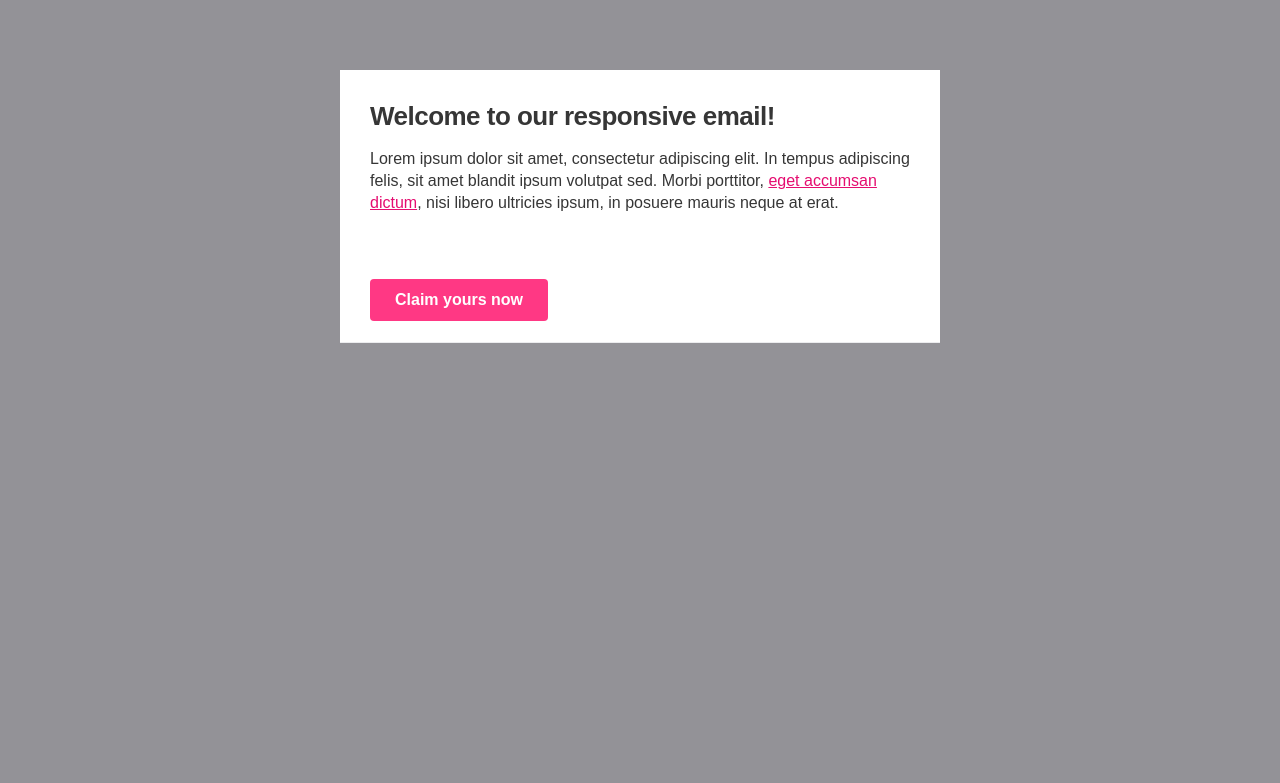
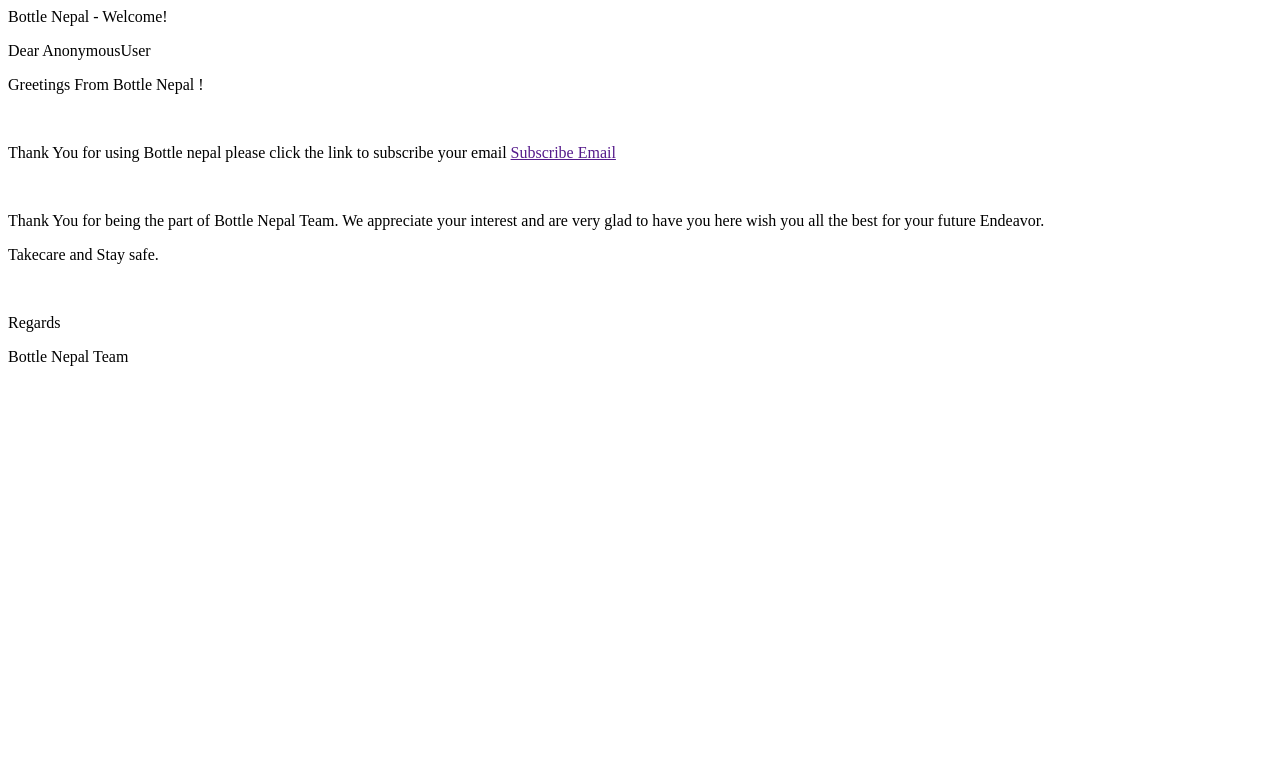
Before and after one commit to nawarazpokhrel/bottle_nepal, a Django app: template apps/templates/email.html in a window 1280 px wide. Shown: the top 783 px of the page. Run offline with Django 3.2, Linux system fonts and the light colour scheme; the template is opened without the code that fills it, so the values that code supplies are empty.

Commit message:
feat(User): Add Send Email Functionality

```diff
--- a/apps/templates/email.html
+++ b/apps/templates/email.html
@@ -1,81 +1,21 @@
-<!DOCTYPE html>
-<html lang="en" xmlns="http://www.w3.org/1999/xhtml" xmlns:o="urn:schemas-microsoft-com:office:office">
-<head>
-	<meta charset="utf-8">
-  <meta name="viewport" content="width=device-width,initial-scale=1">
-  <meta name="x-apple-disable-message-reformatting">
-  <title></title>
-  <style>
-    table, td, div, h1, p {
-      font-family: Arial, sans-serif;
-    }
-    @media screen and (max-width: 530px) {
-      .unsub {
-        display: block;
-        padding: 8px;
-        margin-top: 14px;
-        border-radius: 6px;
-        background-color: #555555;
-        text-decoration: none !important;
-        font-weight: bold;
-      }
-      .col-lge {
-        max-width: 100% !important;
-      }
-    }
-    @media screen and (min-width: 531px) {
-      .col-sml {
-        max-width: 27% !important;
-      }
-      .col-lge {
-        max-width: 73% !important;
-      }
-    }
-  </style>
-</head>
-<body style="margin:0;padding:0;word-spacing:normal;background-color:#939297;">
-  <div role="article" aria-roledescription="email" lang="en" style="text-size-adjust:100%;-webkit-text-size-adjust:100%;-ms-text-size-adjust:100%;background-color:#939297;">
-    <table role="presentation" style="width:100%;border:none;border-spacing:0;">
-      <tr>
-        <td align="center" style="padding:0;">
+{% load i18n %}
 
-          <table role="presentation" style="width:94%;max-width:600px;border:none;border-spacing:0;text-align:left;font-family:Arial,sans-serif;font-size:16px;line-height:22px;color:#363636;">
-            <tr>
-              <td style="padding:40px 30px 30px 30px;text-align:center;font-size:24px;font-weight:bold;">
+{% block subject %}
+  {% blocktrans %}Bottle Nepal - Welcome!{% endblocktrans %}
+{% endblock %}
 
-              </td>
-            </tr>
-            <tr>
-              <td style="padding:30px;background-color:#ffffff;">
-                <h1 style="margin-top:0;margin-bottom:16px;font-size:26px;line-height:32px;font-weight:bold;letter-spacing:-0.02em;">Welcome to our responsive email!</h1>
-                <p style="margin:0;">Lorem ipsum dolor sit amet, consectetur adipiscing elit. In tempus adipiscing felis, sit amet blandit ipsum volutpat sed. Morbi porttitor, <a href="http://www.example.com/" style="color:#e50d70;text-decoration:underline;">eget accumsan dictum</a>, nisi libero ultricies ipsum, in posuere mauris neque at erat.</p>
-              </td>
-            </tr>
+{% block html_body %}
+  <p>Dear {{ user }}</p>
+  <p>Greetings From Bottle  Nepal !</p>
+  <br>
+  <p>Thank You for using Bottle nepal please click the link to subscribe your email
+      <a href="{{ token }}">Subscribe Email</a>  </p>
 
-            <tr>
-              <td style="padding:35px 30px 11px 30px;font-size:0;background-color:#ffffff;border-bottom:1px solid #f0f0f5;border-color:rgba(201,201,207,.35);">
-
-                <div class="col-lge" style="display:inline-block;width:100%;max-width:395px;vertical-align:top;padding-bottom:10px;font-family:Arial,sans-serif;font-size:16px;line-height:22px;color:#363636;">
-
-                  <p style="margin:0;"><a href="https://example.com/" style="background: #ff3884; text-decoration: none; padding: 10px 25px; color: #ffffff; border-radius: 4px; display:inline-block; mso-padding-alt:10;text-underline-color:#ff3884"><!--[if mso]><i style="letter-spacing: 25px;mso-font-width:-100%;mso-text-raise:20pt">&nbsp;</i><![endif]--><span style="mso-text-raise:10pt;font-weight:bold;">Claim yours now</span><!--[if mso]><i style="letter-spacing: 25px;mso-font-width:-100%">&nbsp;</i><![endif]--></a></p>
-                </div>
-                <!--[if mso]>
-                </td>
-                </tr>
-                </table>
-                <![endif]-->
-              </td>
-            </tr>
-            <tr>
-
-            </tr>
-
-
-          </table>
-
-        </td>
-      </tr>
-    </table>
-  </div>
-</body>
-</html>
+  <br>
+  <p>Thank You for being the part of Bottle Nepal Team.
+      We appreciate your interest and are very glad to have you here wish you all the best for your future Endeavor.</p>
+  <p>Takecare and Stay safe.</p>
+  <br>
+  <p>Regards</p>
+  <p>Bottle Nepal Team</p>
+{% endblock html_body %}
--- a/apps/users/models.py
+++ b/apps/users/models.py
@@ -1,5 +1,5 @@
 from django.contrib.auth.base_user import AbstractBaseUser
-from django.contrib.auth.models import PermissionsMixin
+from django.contrib.auth.models import PermissionsMixin, UserManager
 from django.utils import timezone
 from django.utils.translation import gettext_lazy as _
 from django.contrib.auth.validators import UnicodeUsernameValidator
@@ -44,6 +44,7 @@ class User(AbstractBaseUser, PermissionsMixin):
         default=False,
         help_text=_('Designates whether the user can log into this admin site.'),
     )
+    objects = UserManager()
 
     USERNAME_FIELD = 'email'
     REQUIRED_FIELDS = ['username']
@@ -64,3 +65,6 @@ class SubscribeEmail(models.Model):
 
     class Meta:
         default_permissions = ()
+
+    def __str__(self):
+        return self.user.username
--- a/apps/users/urls.py
+++ b/apps/users/urls.py
@@ -7,5 +7,10 @@ urlpatterns = [
         'register',
         views.RegisterUserView.as_view(),
         name='register-new-user'
-    )
+    ),
+    path(
+        'activate-by-email',
+        views.VerifyEmailView.as_view(),
+        name='activate-by-email'
+    ),
 ]
--- a/apps/users/usecases.py
+++ b/apps/users/usecases.py
@@ -21,6 +21,7 @@ class RegisterUserUseCase:
 
     def execute(self):
         self._factory()
+        self._send_email()
 
     def _factory(self):
         password = self._data.pop('password')
@@ -50,4 +51,4 @@ class RegisterUserUseCase:
             'user': self._user.username,
             'token': absolute_url
         }
-        # ConfirmationEmail(context=self.context).send(to=[self._user.email])
+        ConfirmationEmail(context=self.context).send(to=[self._user.email])
```
Also changed, not shown: apps/users/admin.py (+52 -0 lines), apps/users/views.py (+9 -9 lines), bottle_nepal/settings.py (+8 -0 lines).
